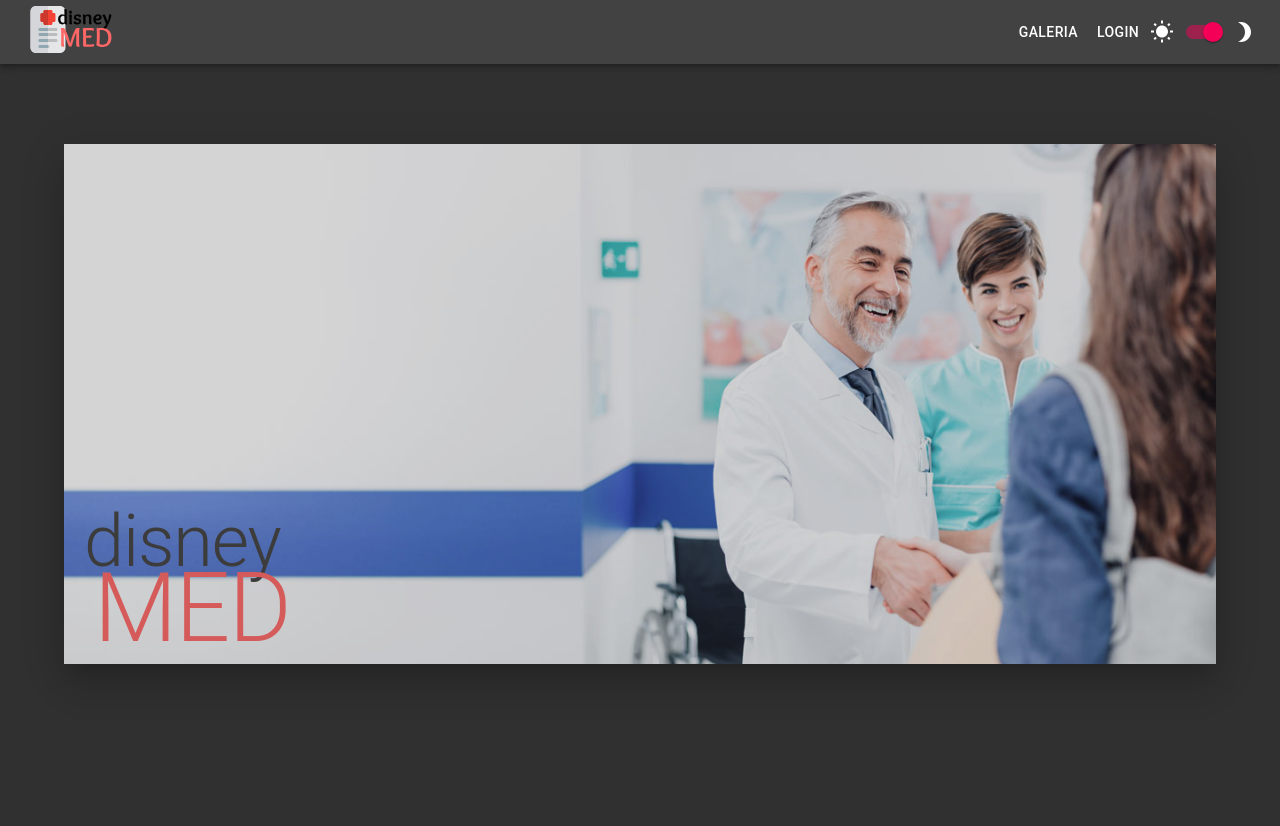
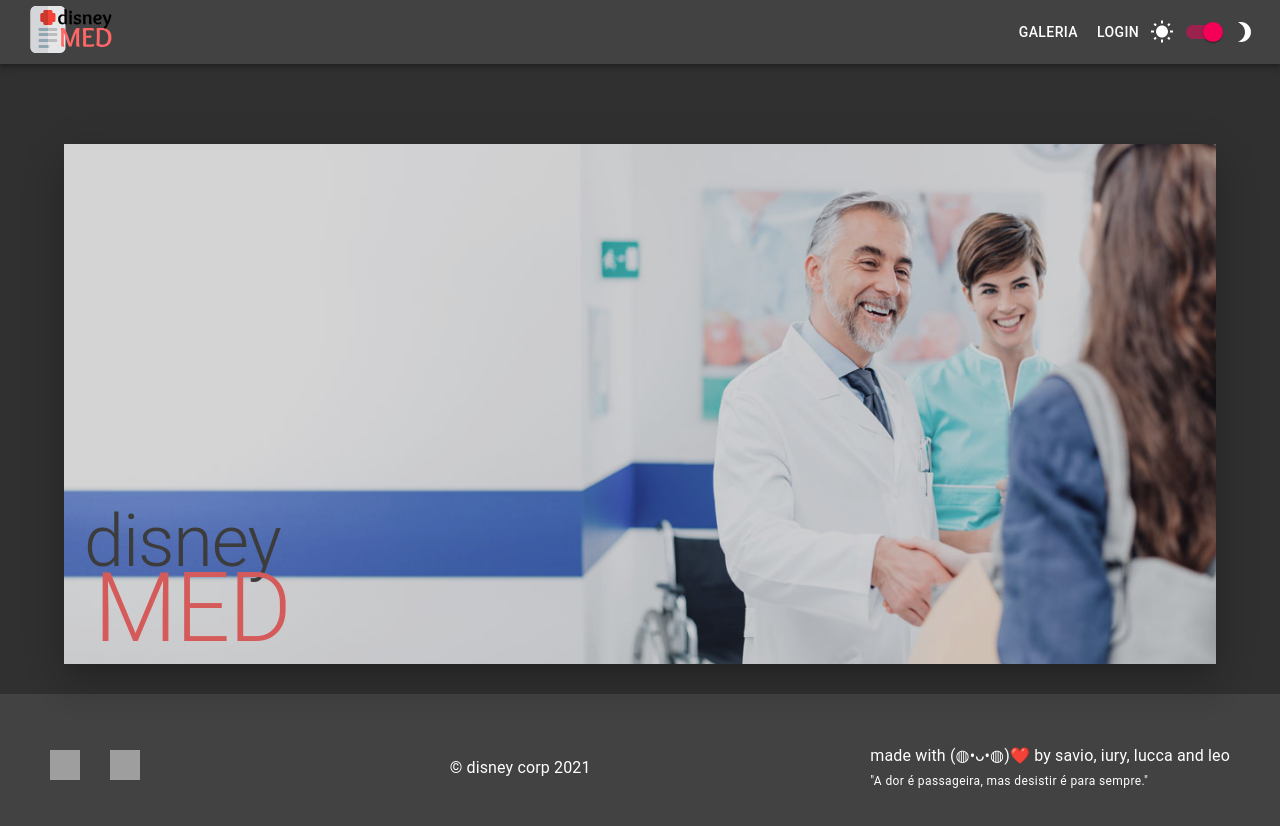
Before and after one commit to iuryzanonni/engsoft-clinica, a Next.js app: page / in a window 1280 px wide. Shown: the top 826 px of the page. Before the commit the page ends 800 px from the top, so only its background shows below. Built offline with nearby package versions, Linux system fonts and the light colour scheme; grey boxes are pictures that could not be loaded.

Commit message:
feat: footer

```diff
--- /dev/null
+++ b/src/components/footer.js
@@ -0,0 +1,43 @@
+import { Divider, Typography } from "@material-ui/core";
+import { footer } from "../styles";
+
+const Footer = () => {
+    const style = footer();
+
+    return (
+        <Typography component="footer" className={style.footer}>
+            <span className={style.iconsContainer}>
+                <a href="https://www.instagram.com/davi_emediato/">
+                    <img
+                        src="https://upload.wikimedia.org/wikipedia/commons/a/a5/Instagram_icon.png"
+                        className={style.icon}
+                        alt="Facebook"
+                    />
+                </a>
+                <Divider />
+                <a href="https://twitter.com/Savio_Campolina">
+                    <img
+                        src="https://logodownload.org/wp-content/uploads/2014/09/twitter-logo-1.png"
+                        className={style.icon}
+                        alt="Twitter"
+                    />
+                </a>
+            </span>
+            <>
+                {"© "}
+                disney corp {new Date().getFullYear()}
+            </>
+            <span>
+                <Typography variant="p" marked="left" gutterBottom>
+                    made with (◍•ᴗ•◍)❤️ by savio, iury, lucca and leo
+                </Typography>
+                <br />
+                <Typography variant="caption">
+                    "A dor é passageira, mas desistir é para sempre."
+                </Typography>
+            </span>
+        </Typography>
+    );
+};
+
+export default Footer;
--- a/src/pages/_app.js
+++ b/src/pages/_app.js
@@ -2,10 +2,10 @@
     createMuiTheme,
     CssBaseline,
     NoSsr,
-    Switch,
     ThemeProvider,
 } from "@material-ui/core";
 import { useState } from "react";
+import Footer from "../components/footer";
 import Header from "../components/header";
 
 const darkTheme = createMuiTheme({
@@ -13,6 +13,7 @@
         type: "dark",
     },
 });
+
 const lightTheme = createMuiTheme({
     palette: {
         type: "light",
@@ -33,8 +34,8 @@
                     toggleDarkMode={setDarkMode}
                     theme={theme}
                 />
-
                 <Component theme={theme} {...pageProps} />
+                <Footer />
             </ThemeProvider>
         </NoSsr>
     );
--- a/src/styles.js
+++ b/src/styles.js
@@ -86,3 +86,20 @@
     }
 
 }));
+
+export const footer = makeStyles((theme) => ({
+    footer: {
+        display: "flex",
+        justifyContent: "space-between",
+        alignItems: "center",
+        backgroundColor: theme.palette.background.paper,
+        marginTop: "30px",
+        padding: "50px",
+    },
+    iconsContainer: { display: "flex" },
+    icon: {
+        height: "30px",
+        width: "30px",
+        marginRight: "30px",
+    },
+}));
```
